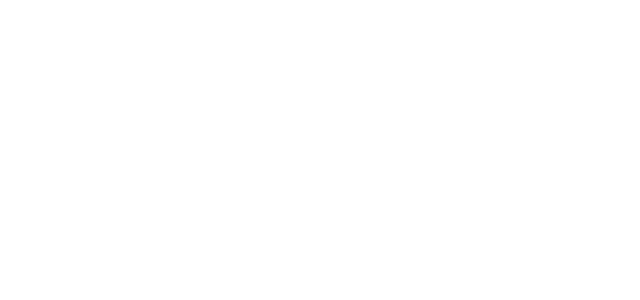
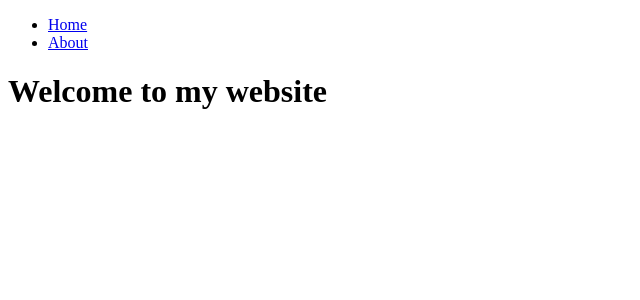
Before and after one commit to acciojob/react-router-Kalyan3081, a React app: page / in a window 1280 px wide. Shown: the top 300 px of the page, without its empty margins (0-640 px from the left). Built offline with nearby package versions, Linux system fonts and the light colour scheme.

Commit message:
Update App.js

```diff
--- a/src/components/App.js
+++ b/src/components/App.js
@@ -1,11 +1,19 @@
 
 import React from "react";
 import './../styles/App.css';
-
+import { BrowserRouter, Route, Routes } from 'react-router-dom'
+import Home from './home'
+import About from './about'
 const App = () => {
   return (
     <div>
         {/* Do not remove the main div */}
+    <BrowserRouter>
+            <Routes>
+                <Route path='/' element={<Home />}></Route>
+                <Route path='/about' element={<About />}></Route>
+            </Routes>
+        </BrowserRouter>
     </div>
   )
 }
```
